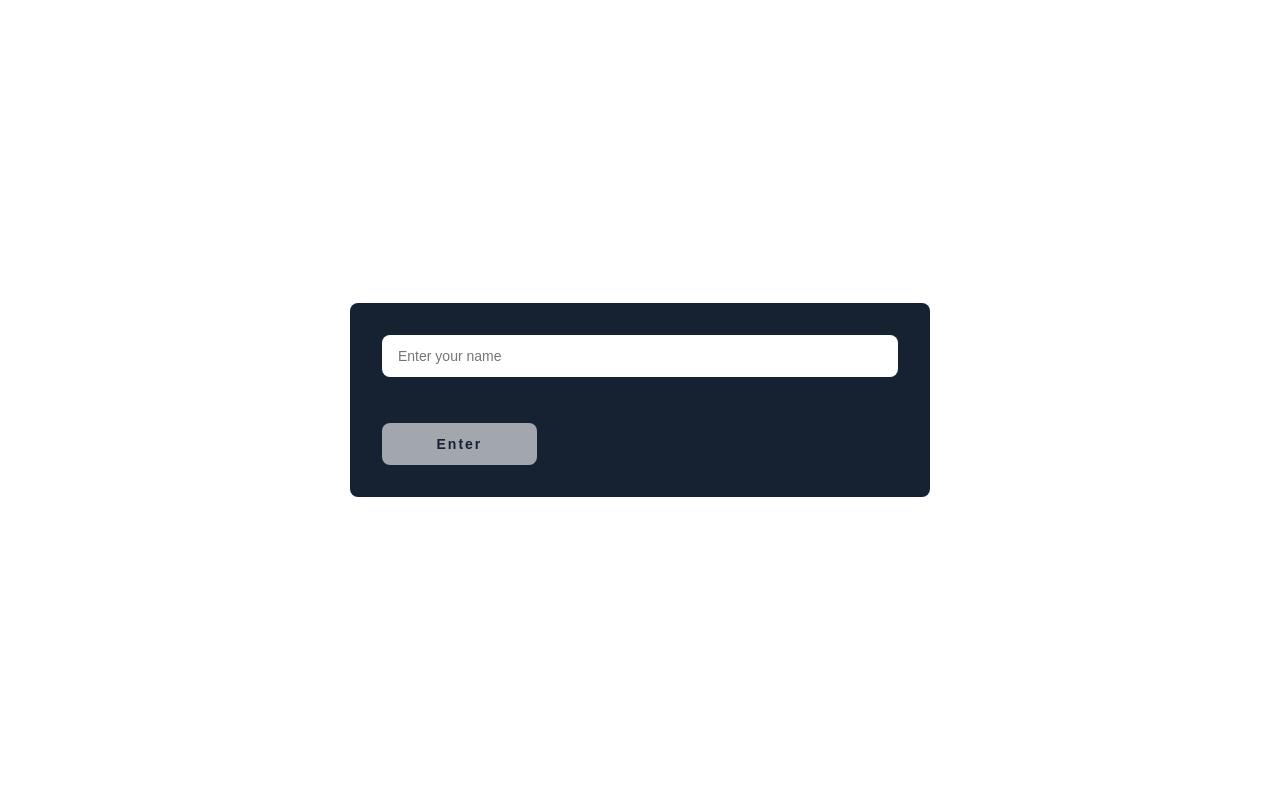
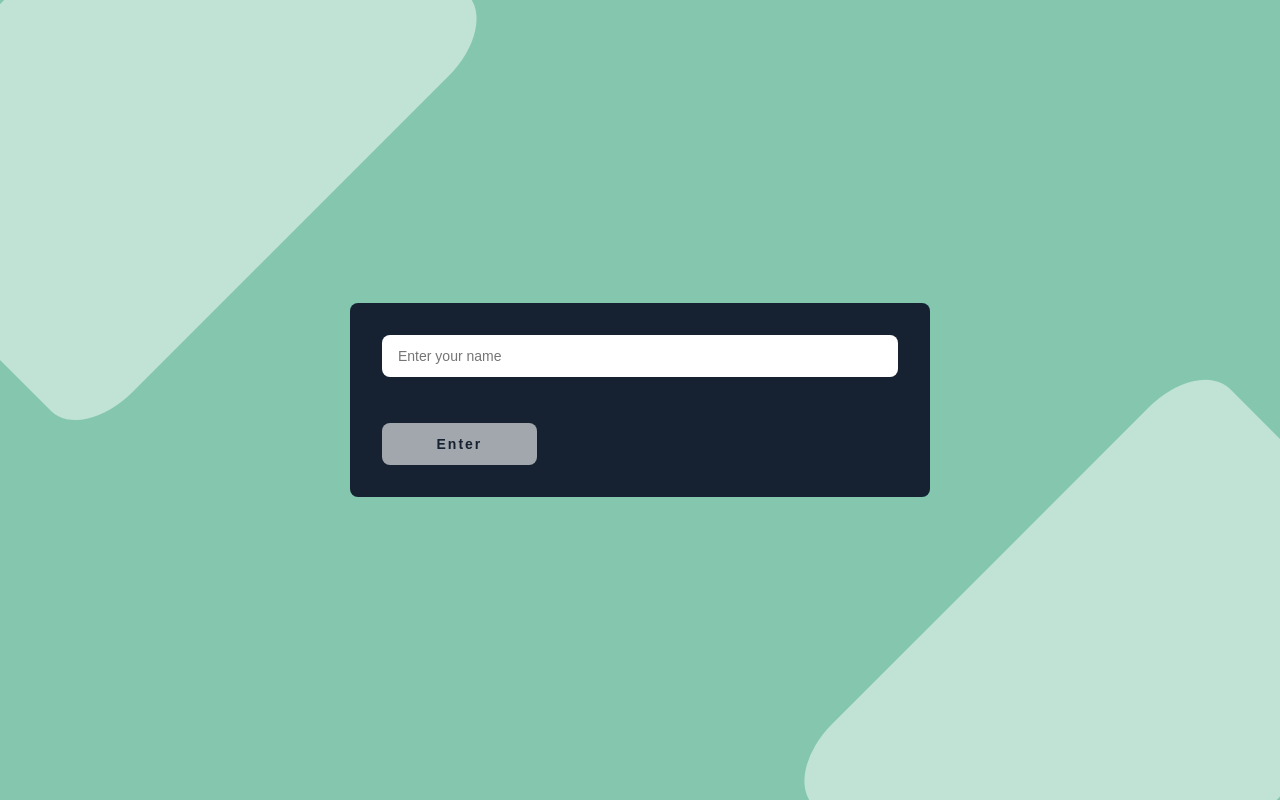
Before and after one commit to MuhammadjonRahimov/simple-messaging-app, a React (Create React App) app in the folder client/: page / in a window 1280 px wide. Built offline with nearby package versions, Linux system fonts and the light colour scheme.

Commit message:
Improved some styles

```diff
--- a/client/src/assets/style/index.scss
+++ b/client/src/assets/style/index.scss
@@ -37,6 +37,33 @@ body{
 #root{
 	display: flex;
 	flex-direction:column;
+	height: 100%;
+	background: #84C7AE;
+	position: relative;
+	overflow: hidden;
+}
+#root::before, #root::after{
+	content:'';
+	position: absolute;
+	width: 46%;
+	height: 46%;
+	background: #C1E3D6;
+	border-radius: 12%;
+	transform: rotate(-45deg);
+}
+
+#root::before{
+	left:-10.5%;
+	top:-10%;
+}
+#root::after{
+	right: -10.5%;
+	bottom:-10%;
+}
+.wrapper{
+	position: relative;
+	z-index: 2;
+	width: 100%;
 	height: 100%;
 }
 
@@ -135,34 +162,7 @@ section{
 			}
 	}
 }
-// ---------------------------------------
-// ---------------------------------------
-
-.item-enter{
-	transform:translateX(-350px);
-}
-.item-enter-active{
-	transform:translateX(0);
-	transition:all 500ms ease-in;
-}
-
-.item-exit{
-	opacity:1;
-}
-.item-exit-active{
-	transform:translateX(-350px);
-	transition:all 500ms ease-in;
-}
-
-label p {
-	color:red;
-	margin-top: 8px;
-}
-input.err{
- box-shadow:1px 1px 10px 1px rgb(220, 51, 51);
-}
 // -----------------------------------------------
-
 .section-list{
 	padding:50px;
 	position: relative;
```
